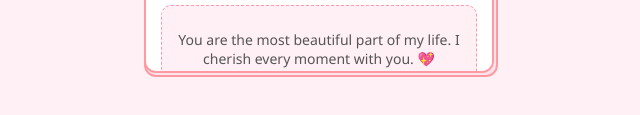
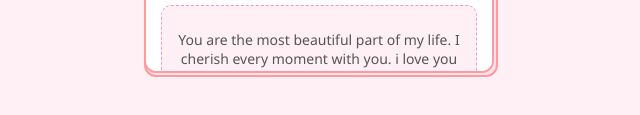
Before and after one commit to sijii31/forjonacil, a plain HTML site: page index.html in a window 1280 px wide. Both pictures are taken after a click on the element 642 px from the left and 402 px from the top of the page. Shown: the part 447-562 px from the top of the page, 321-961 px from the left. Drawn offline with Linux system fonts and the light colour scheme.

Commit message:
Update index.html

```diff
--- a/index.html
+++ b/index.html
@@ -23,7 +23,7 @@
 
       <div class="message-box">
         <p>
-          You are the most beautiful part of my life. I cherish every moment with you. 💖
+          You are the most beautiful part of my life. I cherish every moment with you. i love you so much!💖
         </p>
       </div>
     </div>
```
